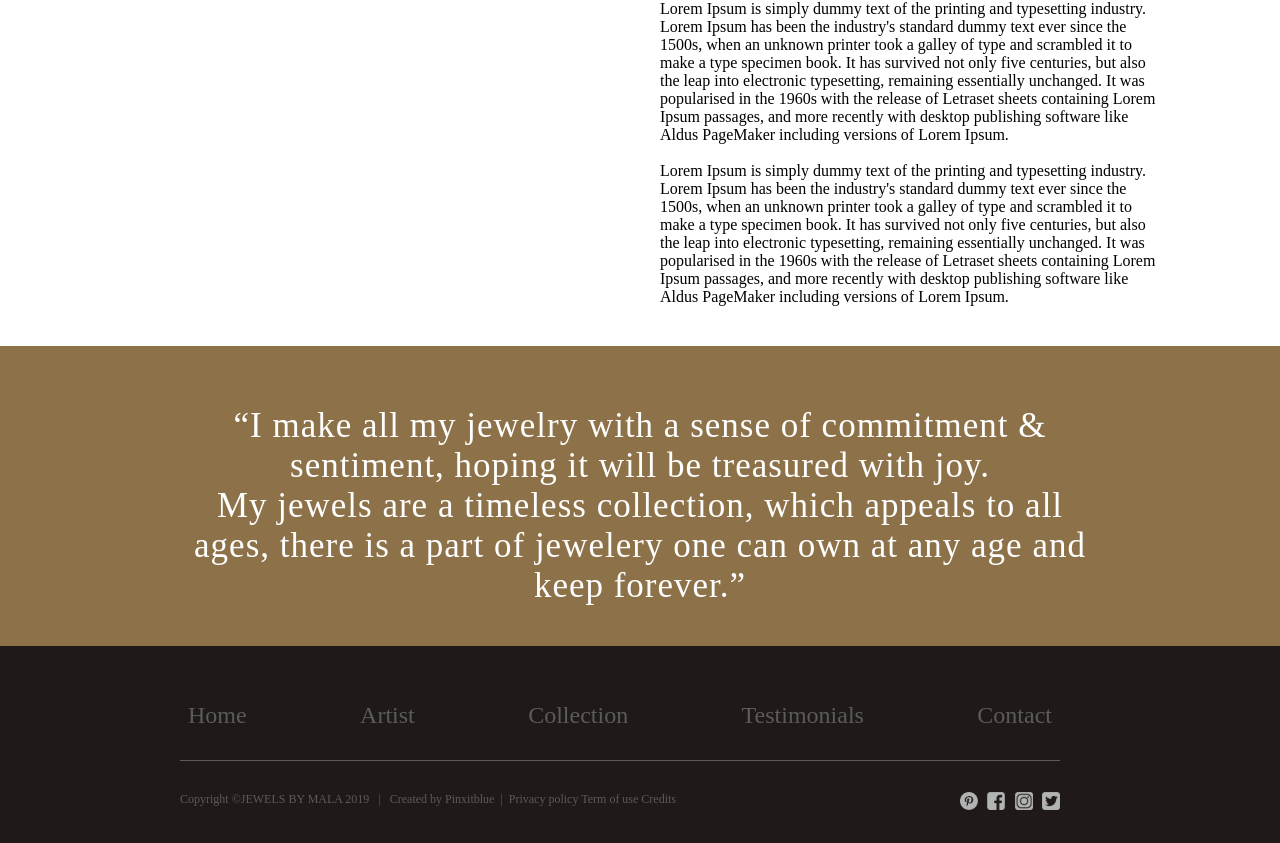
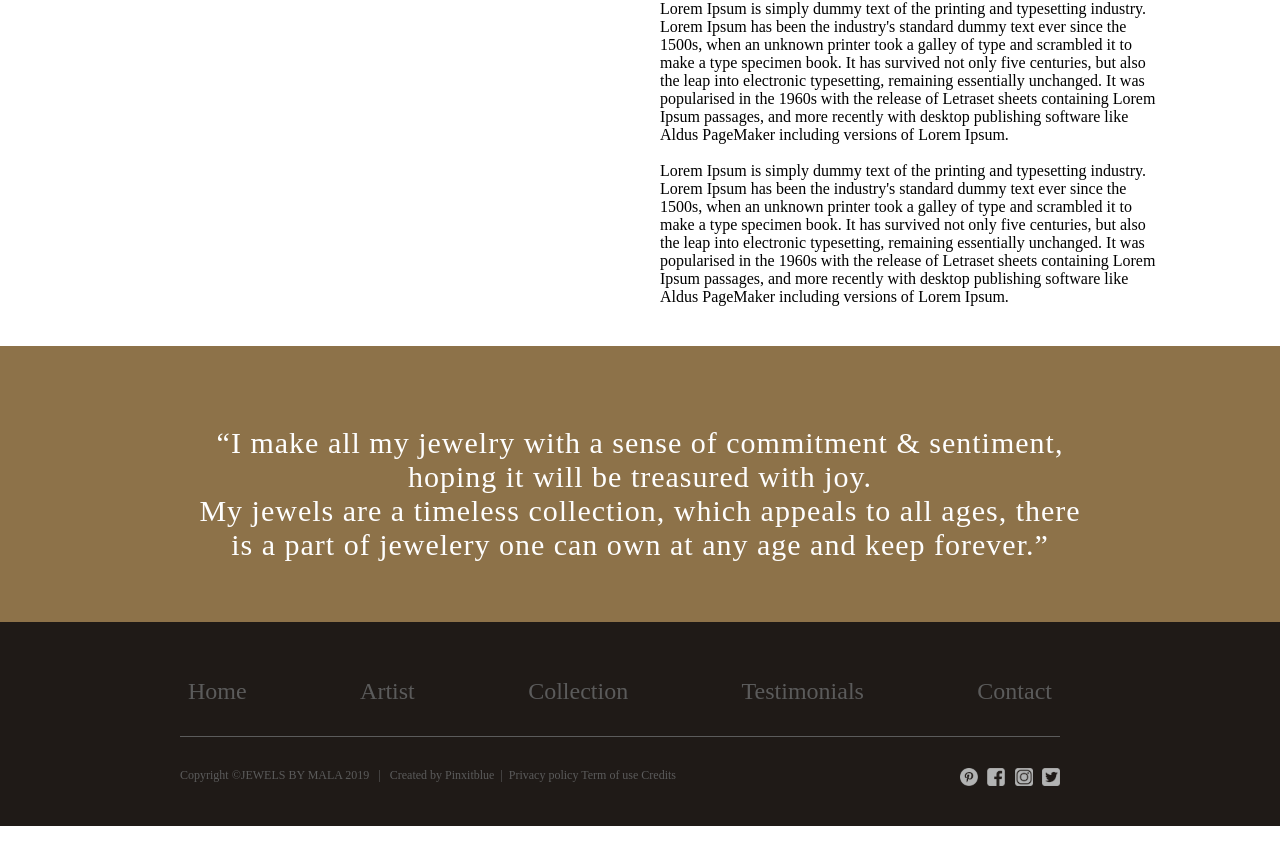
Before and after one commit to Takhine/jewels-by-mala, a React (Create React App) app: page /artist in a window 1280 px wide. Shown: the part 929-1772 px from the top of the page. Built offline with nearby package versions, Linux system fonts and the light colour scheme; a small style sheet from the web is missing.

Commit message:
Artist Page Complete

```diff
--- a/src/static/scss/base/_base.scss
+++ b/src/static/scss/base/_base.scss
@@ -1,6 +1,9 @@
 
 // Bodoni Italic
 @import url('https://www.fontify.me/wf/5e15019a30e184c2244e2c2e217bc447');
+// Bodoni thin
+@import url('https://www.fontify.me/wf/5912eacb785640636fe6ad4ba885135b');
+
 // Baskerville
 @import url('https://www.fontify.me/wf/f3b549c6fe1610a0a5d0a5f9e9c15178');
 // Gotham Book
--- a/src/static/scss/pages/_artist.scss
+++ b/src/static/scss/pages/_artist.scss
@@ -16,18 +16,18 @@
             background-color: $secondary-black;
             color: $primary-white;
             padding: 60px 0 40px;
-            font-size: 12px;
+            font-size: $xsmall-font;
             @include rwd (300, 370){
-                font-size: 10px;
+                font-size: $xxsmall-font;
             }
             @include msm{
                 font-size: $regular-font;
             }
             @include mmd{
-                font-size: larger;
+                font-size: $xlarge-font;
             }
             .quote{
-                font-family: "Gotham Bold";
+                font-family: $baskerville-thin;
                 h2{
                     font-weight: 200;
                     letter-spacing: 1px;
@@ -44,6 +44,7 @@
                 }
                 & h2:last-child{
                     font-style: italic;
+                    font-family: $bodoni-italic;
                 }
             }
         }
@@ -55,6 +56,7 @@
         }
         .promise-container{
             @extend .quote-container;
+            padding: 80px 0 60px;
             background-color: $primary-brown;
             .promise{
                 text-align: center;
@@ -62,12 +64,12 @@
                 h2{
                     font-weight: 200;
                     letter-spacing: 1px;
-                    font-size: 14px;
+                    font-size: $small-font;
                     @include msm{
-                        font-size: 25px;
+                        font-size: $large-font;
                     }
                     @include md{
-                        font-size: 35px;
+                        font-size: $xlarge-font;
                     }
                 }
             }
--- a/src/static/scss/utilities/_variables.scss
+++ b/src/static/scss/utilities/_variables.scss
@@ -1,5 +1,6 @@
 // Font-family
 $bodoni: "Bodoni MT";
+$bodoni-thin: font77842;
 $bodoni-italic:font70589;
 $sans:sans-serif;
 $baskerville:font80473;
@@ -21,7 +22,8 @@ $large-font: 25px;
 $title-font:18px;
 $regular-font:16px;
 $small-font: 14px;
-$xsmall-font: 10px;
+$xsmall-font:12px;
+$xxsmall-font: 10px;
 
 
 
```
